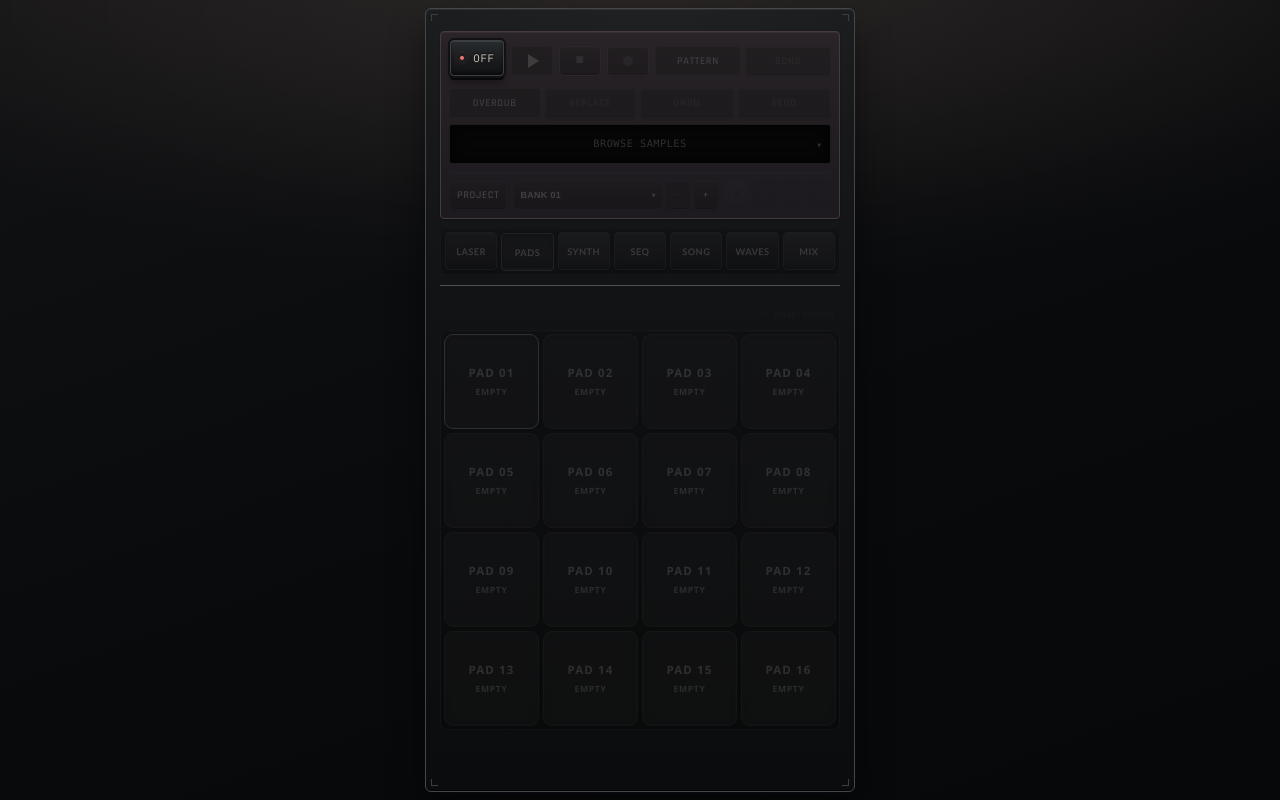
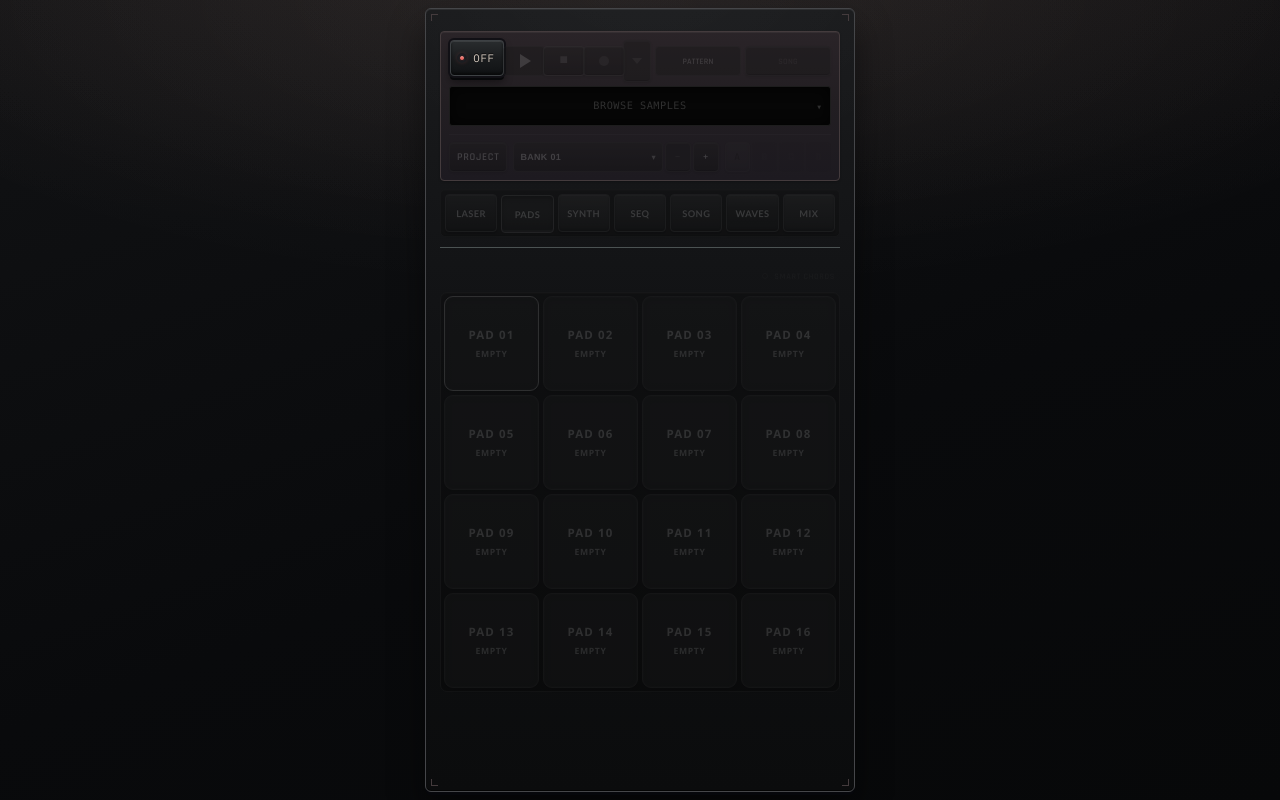
Before and after one commit to dobrzecgames-crypto/station, a React (Vite) app: page / in a window 1280 px wide. Built offline with nearby package versions, Linux system fonts and the light colour scheme; a web font is replaced by a local one.

Commit message:
ui: move recording actions into menu

```diff
--- a/src/lab-interface.css
+++ b/src/lab-interface.css
@@ -1038,18 +1038,16 @@ input[type="text"], input[type="number"], select, textarea {
 /* Power is a state of the instrument, not another brightly labelled workspace.
    Until Web Audio is live, the surface stays readable but unlit: selected tabs,
    transport choices and the display use the same neutral hardware finish. */
-/* The transport is one physical control row: power, start, stop and mode.
-   The display stays directly underneath, instead of pushing PATTERN / SONG
-   into a second control row. */
+/* The transport is one physical control row: power, start, stop, record,
+   recording options and mode. The display stays directly underneath. */
 .station-shell .transport-controls {
   display: grid;
-  grid-template-columns: 56px repeat(3, 42px) minmax(0, 1fr);
+  grid-template-columns: 50px repeat(3, 36px) 28px minmax(84px, 1fr);
   grid-template-areas:
-    'power play stop record modes'
-    'workflow workflow workflow workflow workflow'
-    'display display display display display';
+    'power play stop record record-menu modes'
+    'display display display display display display';
   align-items: center;
-  gap: 6px;
+  gap: 4px;
 }
 .station-shell .system-power-switch { grid-area: power; }
 .station-shell .transport-icon-button { grid-area: play; }
@@ -1058,6 +1056,46 @@ input[type="text"], input[type="number"], select, textarea {
   min-width: 0;
 }
 .station-shell .transport-record-button { grid-area: record; }
+.station-shell .recording-menu {
+  position: relative;
+  z-index: 40;
+  grid-area: record-menu;
+  align-self: stretch;
+}
+.station-shell .recording-menu-trigger {
+  display: grid;
+  place-items: center;
+  width: 100%;
+  height: 100%;
+  min-width: 0;
+  padding: 0;
+}
+.station-shell .recording-menu-caret {
+  width: 0;
+  height: 0;
+  border-style: solid;
+  border-width: 6px 5px 0;
+  border-color: currentColor transparent transparent;
+}
+.station-shell .recording-options-menu {
+  position: absolute;
+  top: calc(100% + 5px);
+  right: 0;
+  display: grid;
+  width: 148px;
+  gap: 4px;
+  padding: 5px;
+  border: 1px solid var(--station-line);
+  border-radius: 4px;
+  background: var(--station-recess);
+  box-shadow: 0 12px 28px rgb(0 0 0 / 55%), inset 0 1px 0 rgb(255 239 220 / 5%);
+}
+.station-shell .recording-options-menu .mixer-toggle {
+  width: 100%;
+  min-width: 0;
+  padding-inline: 8px;
+  text-align: left;
+}
 .station-shell .transport-controls .transport-modes {
   grid-area: modes;
   display: grid;
@@ -1067,23 +1105,9 @@ input[type="text"], input[type="number"], select, textarea {
 }
 .station-shell .transport-controls .transport-modes .mixer-toggle {
   min-width: 0;
-  padding: 0 4px;
-  white-space: nowrap;
-}
-.station-shell .recording-workflow {
-  grid-area: workflow;
-  display: grid;
-  grid-template-columns: minmax(0, 2fr) repeat(2, minmax(64px, 1fr));
-  gap: 4px;
-}
-.station-shell .recording-mode-selector {
-  display: grid;
-  grid-template-columns: repeat(2, minmax(0, 1fr));
-  gap: 4px;
-}
-.station-shell .recording-workflow .mixer-toggle {
-  min-width: 0;
-  padding-inline: 6px;
+  padding: 0 2px;
+  font-size: .52rem;
+  letter-spacing: .03em;
   white-space: nowrap;
 }
 .station-shell .transport-controls .system-display { grid-area: display; }
--- a/src/shell/TransportBar.tsx
+++ b/src/shell/TransportBar.tsx
@@ -1,3 +1,4 @@
+import { useRef, useState } from 'react'
 import type { CSSProperties, ReactNode } from 'react'
 import { patternVariantNames, maximumPatternGroups } from '../patterns/patternTypes'
 import type { PatternGroup, PatternVariantName } from '../patterns/patternTypes'
@@ -7,6 +8,7 @@ import type { DisplayTenant } from './SystemDisplay'
 import { BankSelect } from './BankSelect'
 import { tempoTenant } from './TempoPanel'
 import type { AudioEngineStatus } from '../audio/AudioEngine'
+import { useOutsideDismiss } from '../tracks/useOutsideDismiss'
 
 interface TransportBarProps {
   bpm: number
@@ -69,9 +71,22 @@ interface TransportBarProps {
 }
 
 export function TransportBar({ bpm, swing, isPlaying, recording, countingIn, recordingMode, canUndoTake, canRedoTake, mode, loopSong, metronomeEnabled, settingsOpen, onSettingsOpenChange, groups, selectedGroupId, selectedVariant, statusMessage, errorMessage, focusReadout, displayOwner, audioStatus, audioDisabled, controlsAwake, onStartAudio, onBpmChange, onSwingChange, onModeChange, onLoopSongChange, onMetronomeEnabledChange, onRecordToggle, onRecordingModeChange, onUndoTake, onRedoTake, onGroupChange, onGroupRename, onVariantChange, onGroupCreate, onVariantCreate, onGroupDelete, projectControl, onPlay, onStop }: TransportBarProps) {
+  const [recordingMenuOpen, setRecordingMenuOpen] = useState(false)
+  const recordingMenuRef = useRef<HTMLDivElement>(null)
   const groupIndex = groups.findIndex((group) => group.id === selectedGroupId)
   const selectedGroup = groups[groupIndex]
   const audioRecovering = audioStatus === 'suspended' || audioStatus === 'interrupted'
+  useOutsideDismiss(recordingMenuRef, recordingMenuOpen, () => setRecordingMenuOpen(false))
+
+  const selectRecordingMode = (nextMode: PatternRecordingMode) => {
+    onRecordingModeChange(nextMode)
+    setRecordingMenuOpen(false)
+  }
+
+  const runTakeAction = (action: () => void) => {
+    action()
+    setRecordingMenuOpen(false)
+  }
 
   return <section className="transport-bar" aria-label="Transport">
     <div className="transport-controls">
@@ -108,15 +123,28 @@ export function TransportBar({ bpm, swing, isPlaying, recording, countingIn, rec
         style={countingIn ? { '--count-in-beat': `${60 / bpm}s` } as CSSProperties : undefined}
         onClick={onRecordToggle}
       />
+      <div className="recording-menu" ref={recordingMenuRef}>
+        <button
+          className={`mixer-toggle recording-menu-trigger${recordingMenuOpen ? ' mixer-toggle-active' : ''}`}
+          type="button"
+          disabled={!controlsAwake}
+          aria-label="Recording options"
+          aria-haspopup="menu"
+          aria-expanded={recordingMenuOpen}
+          aria-controls={recordingMenuOpen ? 'recording-options-menu' : undefined}
+          title={`Recording options: ${recordingMode.toUpperCase()}`}
+          onClick={() => setRecordingMenuOpen((open) => !open)}
+        >
+          <span className="recording-menu-caret" aria-hidden="true" />
+        </button>
+        {recordingMenuOpen && <div className="recording-options-menu" id="recording-options-menu" role="menu" aria-label="Pattern recording options">
+          <button className={recordingMode === 'overdub' ? 'mixer-toggle mixer-toggle-active' : 'mixer-toggle'} type="button" role="menuitemradio" aria-checked={recordingMode === 'overdub'} disabled={recording || countingIn} onClick={() => selectRecordingMode('overdub')}>OVERDUB</button>
+          <button className={recordingMode === 'replace' ? 'mixer-toggle mixer-toggle-active' : 'mixer-toggle'} type="button" role="menuitemradio" aria-checked={recordingMode === 'replace'} disabled={recording || countingIn} onClick={() => selectRecordingMode('replace')}>REPLACE</button>
+          <button className="mixer-toggle take-history-button" type="button" role="menuitem" disabled={recording || countingIn || !canUndoTake} onClick={() => runTakeAction(onUndoTake)}>UNDO</button>
+          <button className="mixer-toggle take-history-button" type="button" role="menuitem" disabled={recording || countingIn || !canRedoTake} onClick={() => runTakeAction(onRedoTake)}>REDO</button>
+        </div>}
+      </div>
       <div className="transport-modes" aria-label="Transport mode"><button className={mode === 'pattern' ? 'mixer-toggle mixer-toggle-active' : 'mixer-toggle'} type="button" disabled={!controlsAwake} onClick={() => onModeChange('pattern')}>PATTERN</button><button className={mode === 'song' ? 'mixer-toggle mixer-toggle-active' : 'mixer-toggle'} type="button" disabled={!controlsAwake} onClick={() => onModeChange('song')}>SONG</button></div>
-      <div className="recording-workflow" aria-label="Pattern recording workflow">
-        <div className="recording-mode-selector" role="group" aria-label="Recording mode">
-          <button className={recordingMode === 'overdub' ? 'mixer-toggle mixer-toggle-active' : 'mixer-toggle'} type="button" aria-pressed={recordingMode === 'overdub'} disabled={!controlsAwake || recording || countingIn} onClick={() => onRecordingModeChange('overdub')}>OVERDUB</button>
-          <button className={recordingMode === 'replace' ? 'mixer-toggle mixer-toggle-active' : 'mixer-toggle'} type="button" aria-pressed={recordingMode === 'replace'} disabled={!controlsAwake || recording || countingIn} onClick={() => onRecordingModeChange('replace')}>REPLACE</button>
-        </div>
-        <button className="mixer-toggle take-history-button" type="button" disabled={!controlsAwake || recording || countingIn || !canUndoTake} onClick={onUndoTake}>UNDO</button>
-        <button className="mixer-toggle take-history-button" type="button" disabled={!controlsAwake || recording || countingIn || !canRedoTake} onClick={onRedoTake}>REDO</button>
-      </div>
       {/* The system display. Every message in the app lands here rather than in
           whichever panel raised it, so there is one place to look. The panel is
           a slot, and tempo is only its floor: any context can claim it, and
```
